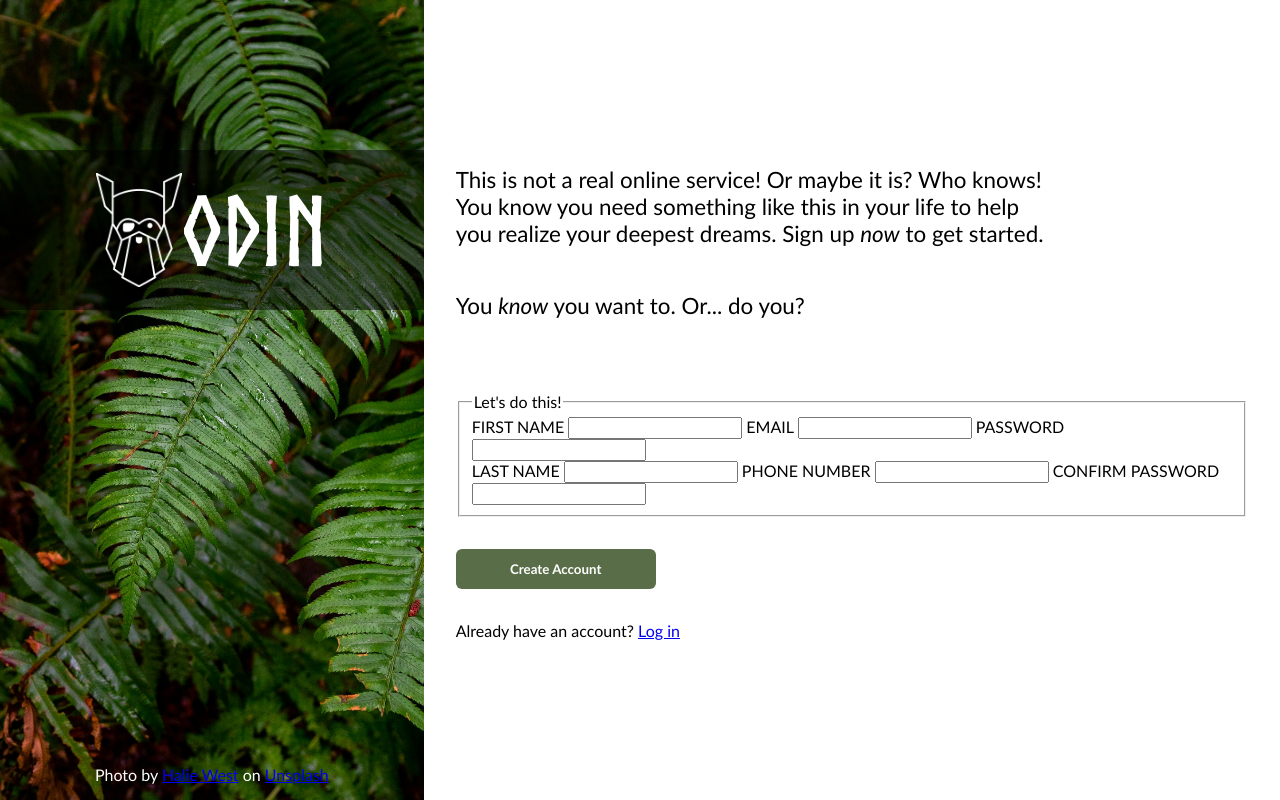
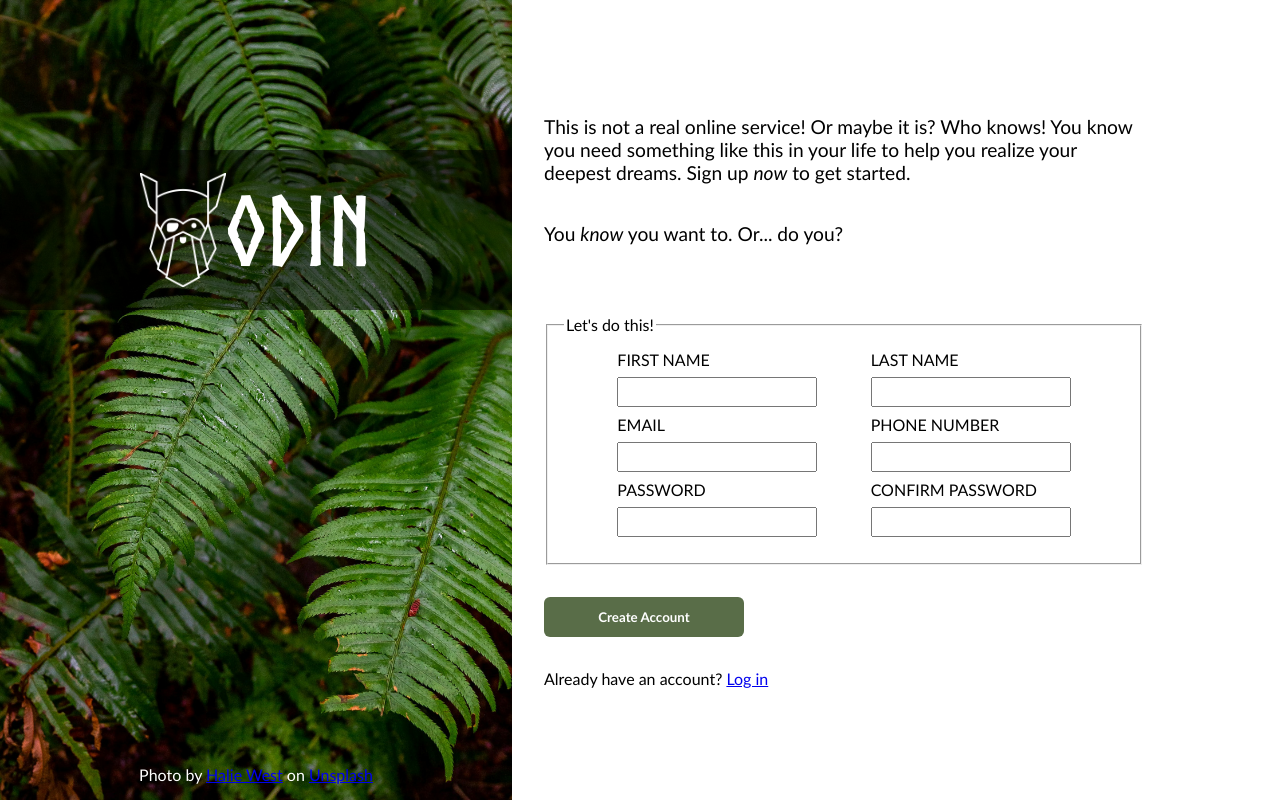
Before and after one commit to AnLaxina/project-signup, a plain HTML site: page index.html in a window 1280 px wide. Drawn offline with Linux system fonts and the light colour scheme.

Commit message:
Add initial styling for the inputs and labels

```diff
--- a/css/styles.css
+++ b/css/styles.css
@@ -80,7 +80,7 @@ main {
     display: flex;
     flex-direction: column;
     width: 600px;
-    font-size: 1.4rem;
+    font-size: 1.2rem;
     font-weight: 500;
 }
 
@@ -107,3 +107,25 @@ button:hover {
 button:active {
     background-color: #404e34;
 }
+
+fieldset {
+    height: 250px;
+    padding: 16px;
+}
+
+.inputs {
+    display: flex;
+    justify-content: space-evenly;
+}
+
+.left-column,
+.right-column {
+    display: flex;
+    flex-direction: column;
+    gap: 8px;
+}
+
+input {
+    width: 200px;
+    height: 30px;
+}
--- a/index.html
+++ b/index.html
@@ -23,25 +23,23 @@
         <form action="#" method="get">
             <fieldset>
                 <legend>Let's do this!</legend>
+                <div class="inputs">
                     <div class="left-column">
                         <label for="firstName">FIRST NAME</label>
                         <input type="text" id="firstName" name="firstName">
-
                         <label for="email">EMAIL</label>
                         <input type="email" id="email" name="email">
-
                         <label for="password">PASSWORD</label>
                         <input type="password" id="password" name="password">
                     </div>
                     <div class="right-column">
                         <label for="lastName">LAST NAME</label>
                         <input type="text" id="lastName" name="lastName">
-
                         <label for="phoneNumber">PHONE NUMBER</label>
                         <input type="tel" id="phoneNumber" name="phoneNumber">
-
                         <label for="confirmPassword">CONFIRM PASSWORD</label>
                         <input type="password" id="confirmPassword" name="confirmPassword">
+                    </div>
                 </div>
             </fieldset>
             <button>Create Account</button>
```
Lines whose indentation alone changed are shown as unchanged.
